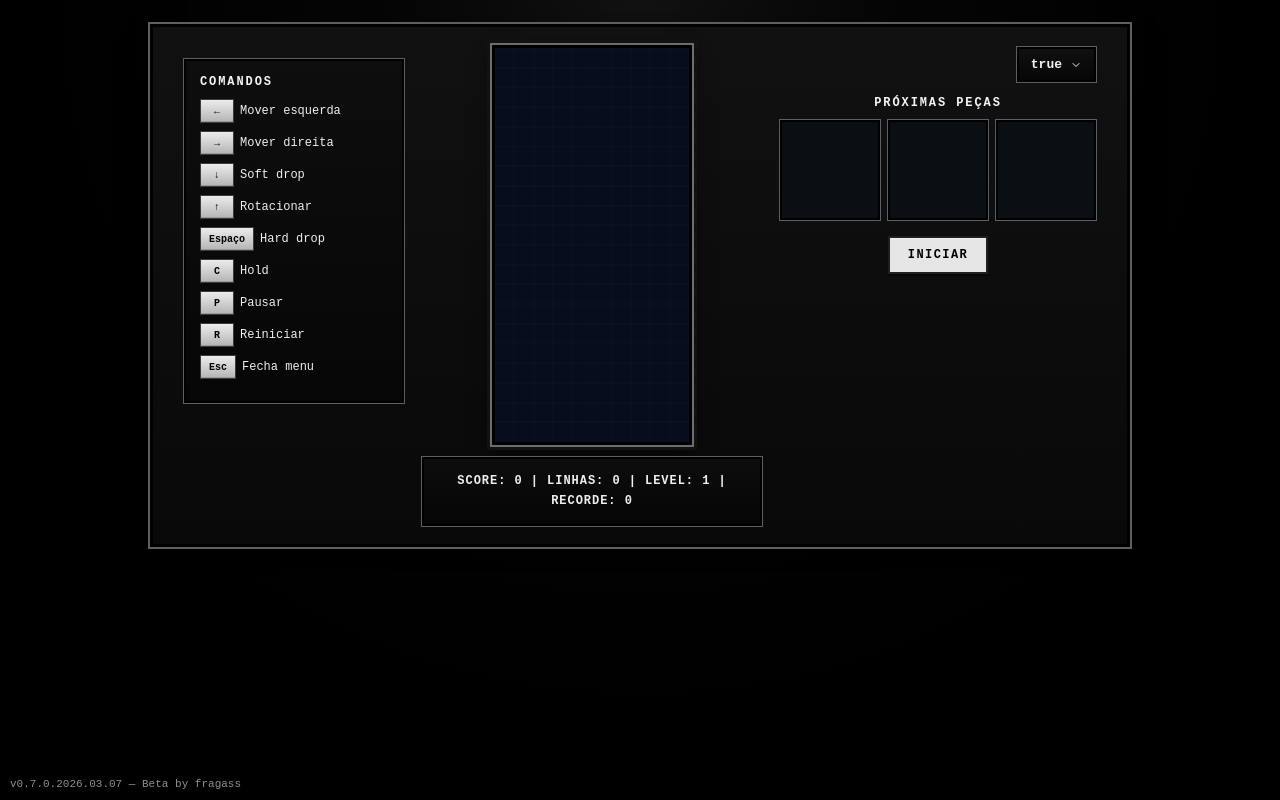
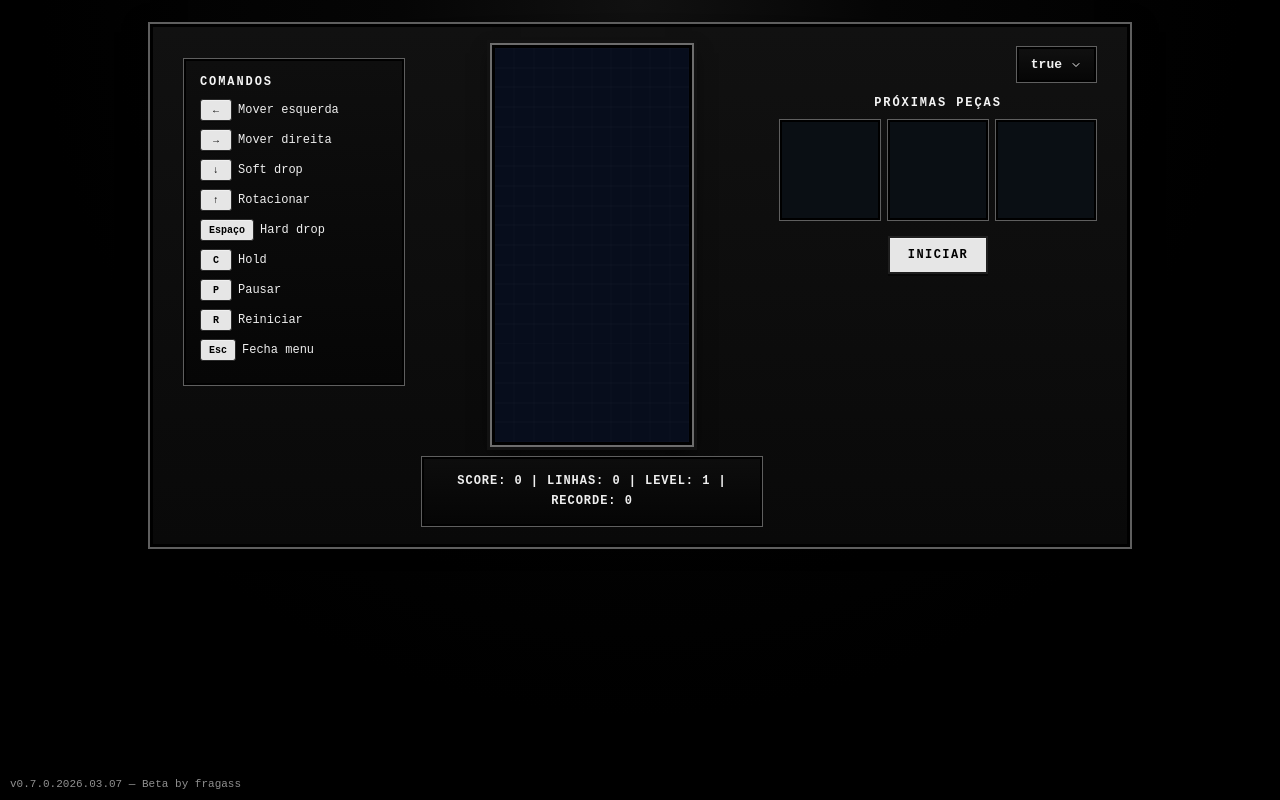
Before and after one commit to fragass/HQS2ncTCSkI, a website: page e7a0d0c0c5f25d4a4e7f8e1b5e4e3d1c5cfe2a65.html in a window 1280 px wide. Drawn offline with Linux system fonts and the light colour scheme; sample sign-in values are in the browser's storage.

Commit message:
Update styles.css

```diff
--- a/css/styles.css
+++ b/css/styles.css
@@ -166,15 +166,23 @@ canvas{
   display:inline-flex;
   align-items:center;
   justify-content:center;
-  min-width:34px;
-  min-height:24px;
+
+  min-width:32px;
+  min-height:22px;
   padding:3px 8px;
+
   font-size:10px;
-  color:#000000;
   font-weight:900;
-  background:linear-gradient(180deg, #ececec, #b4b4b4);
-  border:1px solid #3b3b3b;
-  box-shadow:inset 0 -1px 0 rgba(0,0,0,.15);
+
+  color:#000;
+  background:#e6e6e6;
+
+  border:1px solid #2a2a2a;
+  border-radius:3px;
+
+  box-shadow:
+    inset 0 1px 0 rgba(255,255,255,.35),
+    0 1px 0 rgba(0,0,0,.35);
 }
 
 .controls-side{
```
